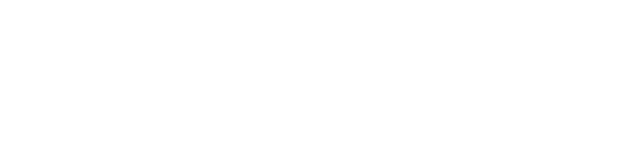
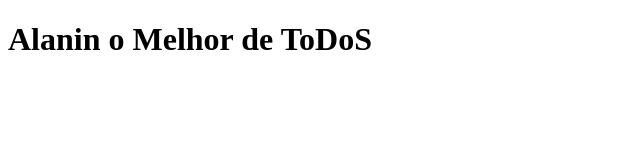
Before and after one commit to Mojiozin/aula, a plain HTML site: page index.html in a window 1280 px wide. Shown: the whole page, without its empty margins (0-640 px from the left). Drawn offline with Linux system fonts and the light colour scheme.

```diff
--- a/index.html
+++ b/index.html
@@ -4,4 +4,7 @@
     <meta charset="UTF-8">
         <title>Teste</title>
     </head>
+    <body>
+        <h1>Alanin o Melhor de ToDoS</h1>
+    </body>
 </html>
```
